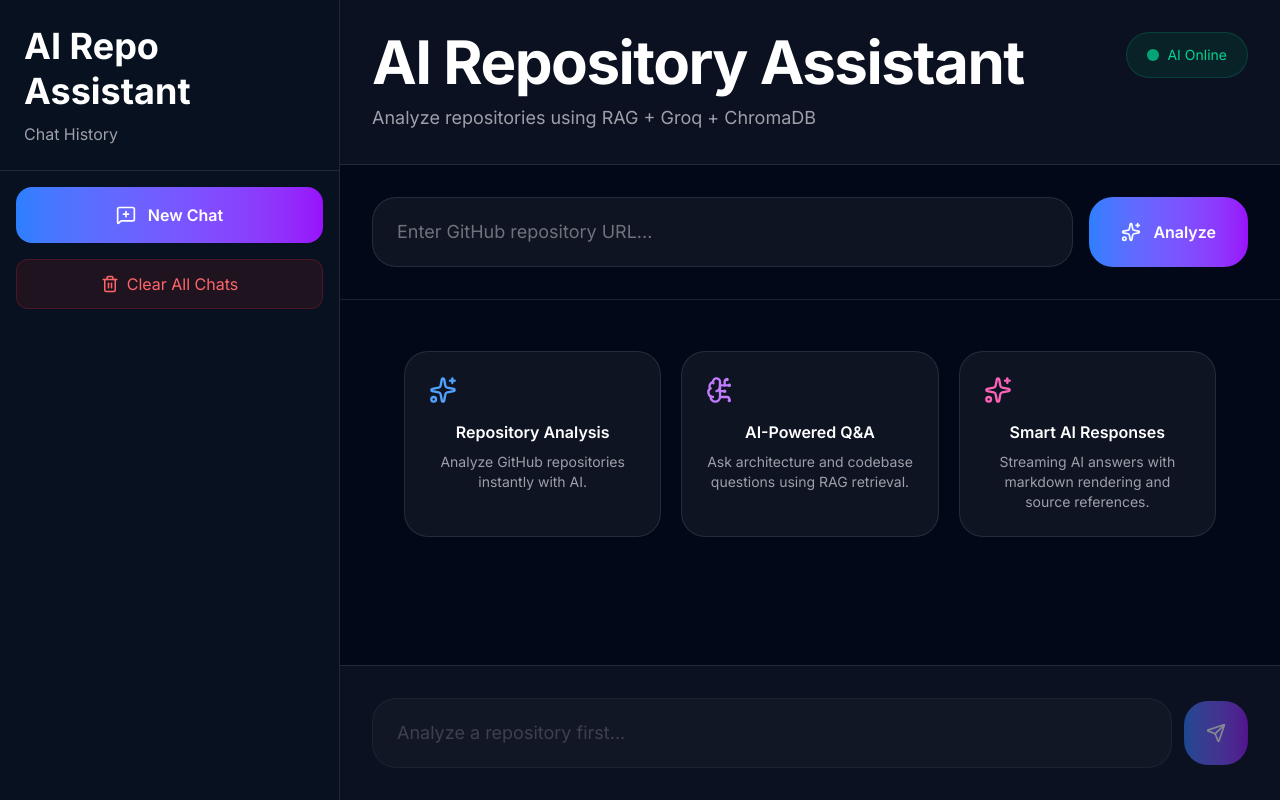
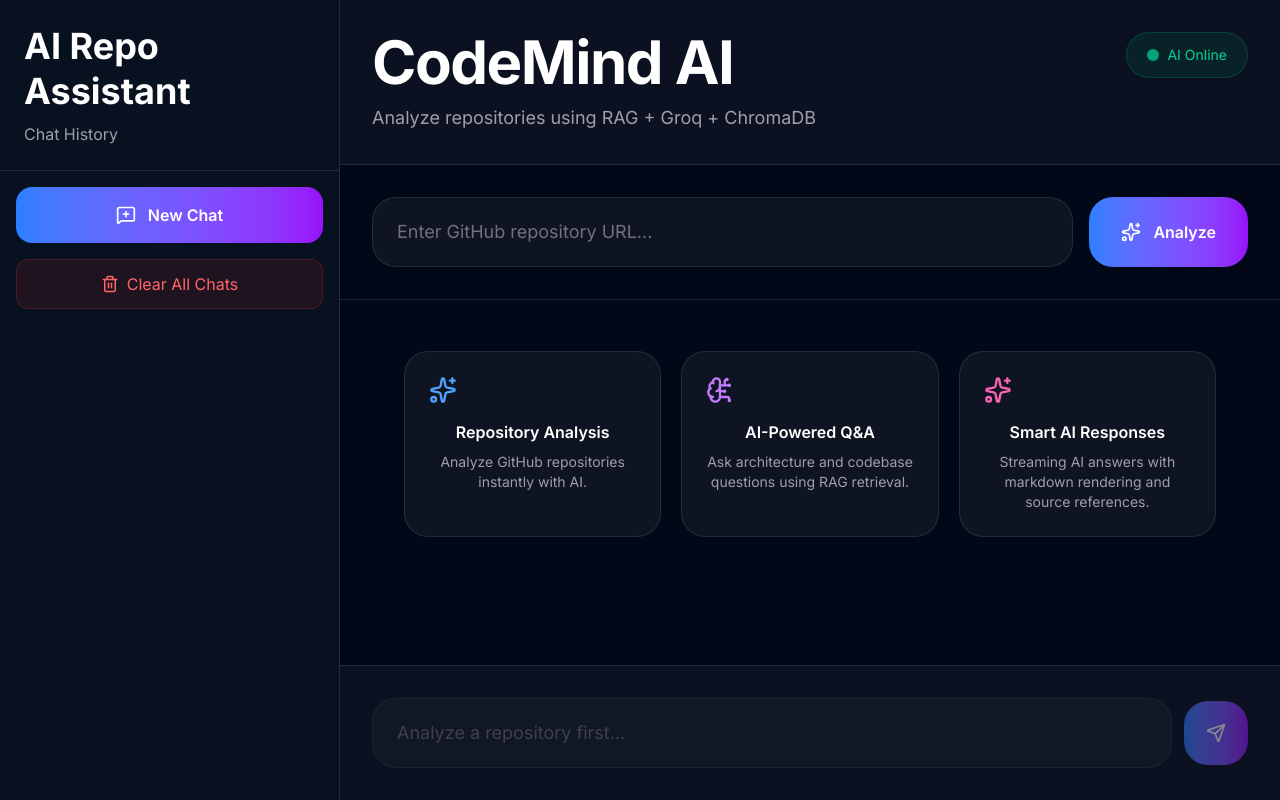
Before and after one commit to MeenakshiPramod/Source-Code-Analyzer, a Next.js app in the folder frontend/: page / in a window 1280 px wide. Built offline with nearby package versions, Linux system fonts and the light colour scheme.

Commit message:
README.md added

```diff
--- a/frontend/app/layout.tsx
+++ b/frontend/app/layout.tsx
@@ -8,8 +8,8 @@
 });
 
 export const metadata: Metadata = {
-  title: "Realtime Source Code Analyzer",
-  description: "AI-powered repository understanding",
+  title: "CodeMind AI",
+  description: "Realtime Source Code Analyzer",
 };
 
 export default function RootLayout({
--- a/frontend/components/ChatSection.tsx
+++ b/frontend/components/ChatSection.tsx
@@ -474,7 +474,7 @@
                   tracking-tight
                 "
               >
-                AI Repository Assistant
+                CodeMind AI
               </h1>
 
               <p
--- a/frontend/components/EmptyState.tsx
+++ b/frontend/components/EmptyState.tsx
@@ -60,7 +60,7 @@
         "
       >
 
-        AI Repository
+        CodeMind AI : Your Repository
         Assistant
 
       </h1>
```
Also changed, not shown: 1 other file (tests, documents, lock files or other folders).
